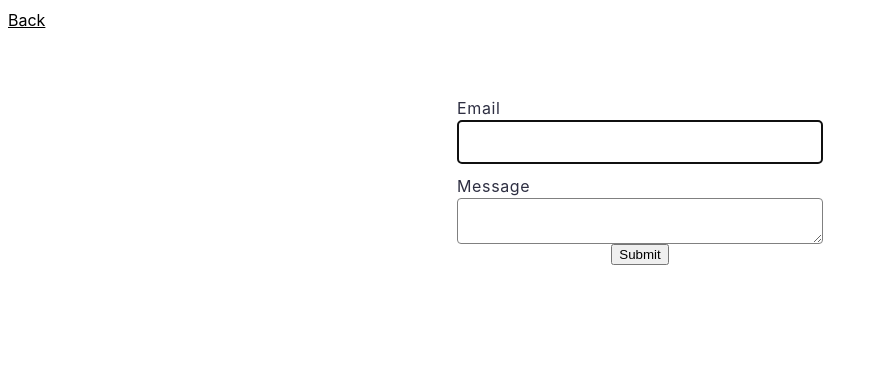
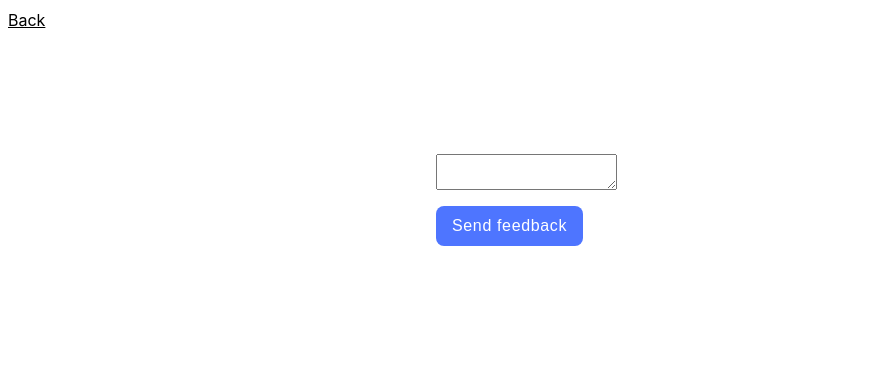
Before and after one commit to Mischenko-Maksym1994/goit-js-hw-09, a website built with Vite: page src/2-form.html in a window 1280 px wide. Shown: the whole page, without its empty margins (0-878 px from the left). Built offline with nearby package versions, Linux system fonts and the light colour scheme.

Commit message:
Add style for page 2-form

```diff
--- a/src/2-form.html
+++ b/src/2-form.html
@@ -12,7 +12,7 @@
         <a href="index.html" class="link-page">Back</a>
     </div>
 
-    <form class="feedback-form" autocomplete="off">
+    <!-- <form class="feedback-form" autocomplete="off">
         <label>
             Email
             <input type="email" name="email" autofocus />
@@ -22,6 +22,13 @@
             <textarea name="message" rows="8"></textarea>
         </label>
         <button type="submit">Submit</button>
+    </form> -->
+
+    <!-- //////////////////////////// -->
+
+    <form class="feedback-form">
+        <textarea name="message"></textarea>
+        <button type="submit">Send feedback</button>
     </form>
 
     <script src="js/2-form.js" type="module"></script>
--- a/src/css/styles.css
+++ b/src/css/styles.css
@@ -61,14 +61,15 @@ color: black;
   display: flex;
   flex-direction: column;
   justify-content: center;
-  align-items: center;
+  align-items: flex-start;
 
+  padding: 20px;
   width: 408px;
   height: 296px;
   margin: 0 auto;
   background-color: #fff;
+}
 
-}
 
 .feedback-form label {
   display: flex;
@@ -91,9 +92,35 @@ label input {
     height: 40px;
 }
 
+label input:hover {
+  border: 1px solid #000;
+}
+
+
 label textarea {
   border: 1px solid #808080;
   border-radius: 4px;
   width: 360px;
   height: 40px;
 }
+
+button {
+    border: 0;
+    border-radius: 8px;
+
+    margin-top: 16px;
+    padding: 8px 16px;
+    width: auto;
+    height: 40px;
+
+    background: #4e75ff;
+    font-weight: 500;
+    font-size: 16px;
+    line-height: 1.5;
+    letter-spacing: 0.04em;
+    color: #fff;
+}
+
+button:hover {
+  background: #6c8cff;
+}
--- a/src/js/2-form.js
+++ b/src/js/2-form.js
@@ -0,0 +1,22 @@
+// localStorage.setItem("ui-theme", "light");
+// localStorage.setItem("ut-theme", "black");
+
+// console.log(localStorage);
+// console.dir(localStorage);
+
+const form = document.querySelector(".feedback-form");
+const textarea = form.elements.message;
+const localStorageKey = "goit-example-message";
+
+textarea.value = localStorage.getItem(localStorageKey) ?? "";
+
+form.addEventListener("input", (evt) => {
+  localStorage.setItem(localStorageKey, evt.target.value);
+});
+
+form.addEventListener("submit", (evt) => {
+  evt.preventDefault();
+	console.log(evt.target.elements.message.value);
+  localStorage.removeItem(localStorageKey);
+  form.reset();
+});
```
